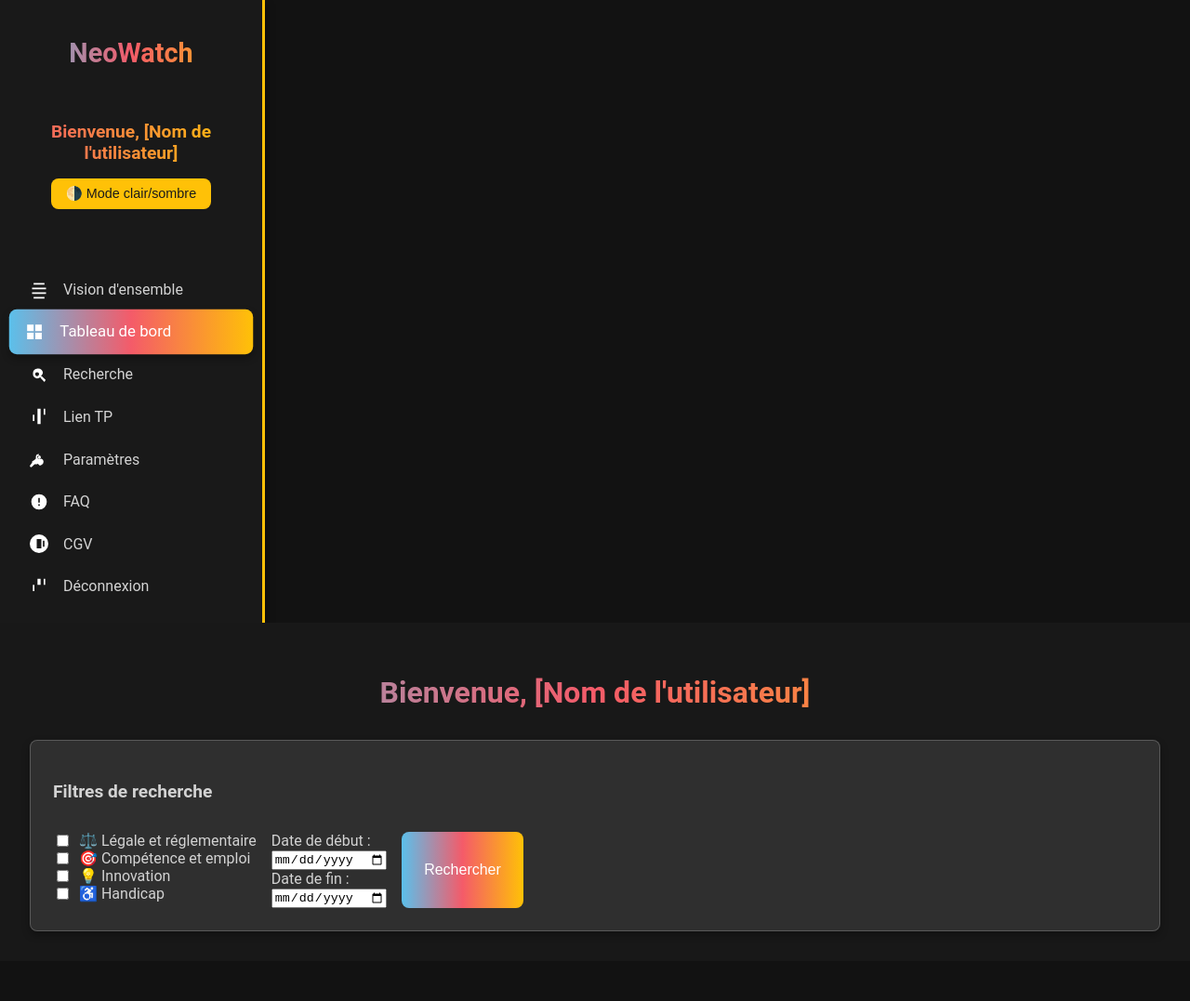
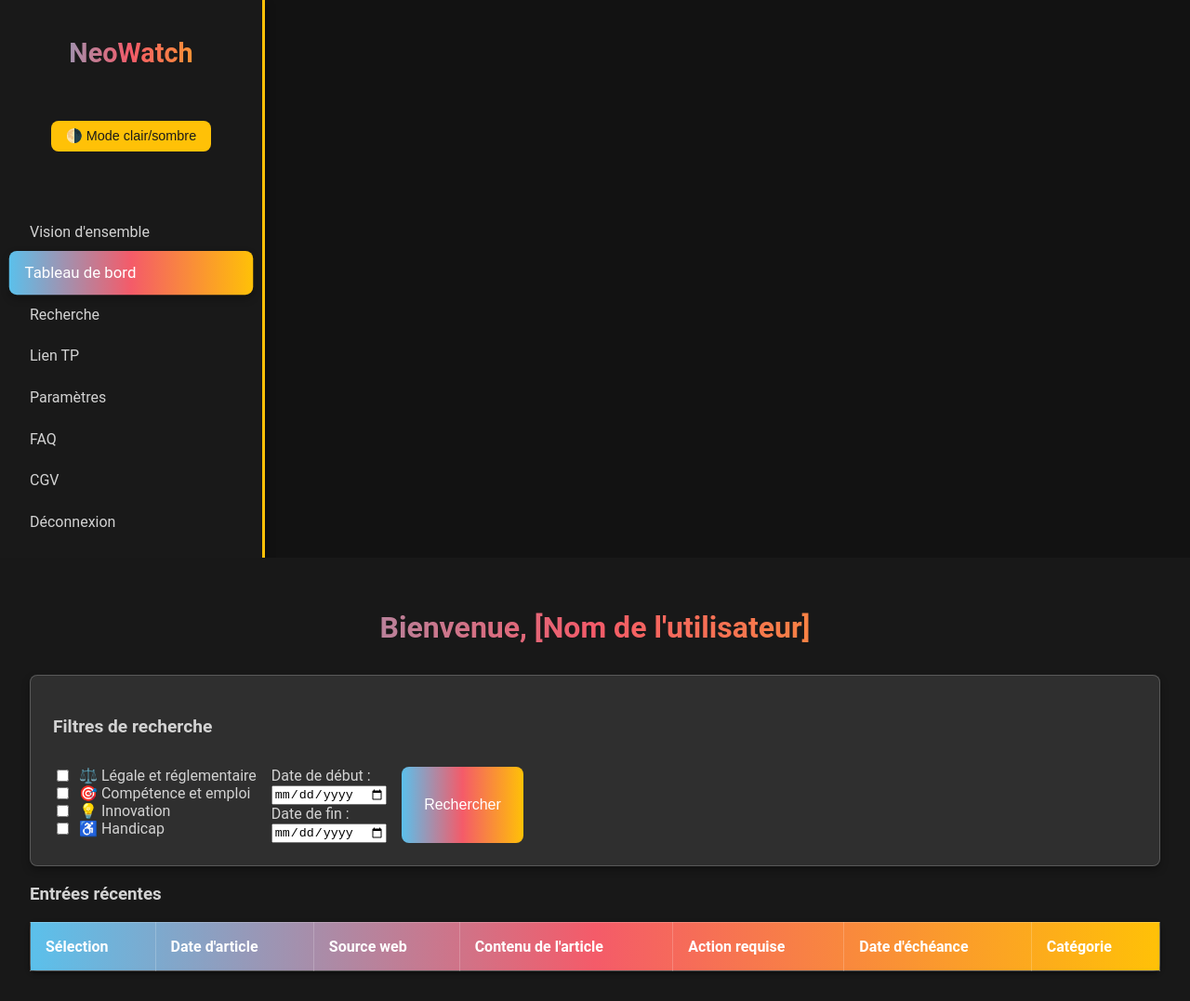
Before and after one commit to Julien-dao/NeoWatch-veille, a plain HTML site: page dashboard.html in a window 1280 px wide. Shown: the whole page at 93% size. Before the commit the page ends 1034 px from the top, so only its background shows below. Drawn offline with nearby package versions, Linux system fonts and the light colour scheme.

Commit message:
Amélioration du visuel et des icônes SVG du tableau de bord

```diff
--- a/dashboard.html
+++ b/dashboard.html
@@ -26,56 +26,31 @@
         <aside class="sidebar">
             <h1 class="sidebar-title">NeoWatch</h1>
             <div class="user-greeting">
-                <h2>Bienvenue, <span class="header-highlight">[Nom de l'utilisateur]</span></h2>
                 <button class="theme-toggle-btn" id="theme-toggle">🌗 Mode clair/sombre</button>
             </div>
             <nav>
                 <a href="overview.html" class="nav-item" id="overview">
-                    <svg xmlns="http://www.w3.org/2000/svg" class="icon" fill="#ffffff" viewBox="0 0 24 24" width="16" height="16">
-                        <path d="M5 3h14v2H5zM3 9h18v2H3zM3 15h18v2H3zM5 21h14v2H5z"/>
-                    </svg>
                     Vision d'ensemble
                 </a>
                 <a href="dashboard.html" class="nav-item active" id="dashboard">
-                    <svg xmlns="http://www.w3.org/2000/svg" class="icon" fill="#ffffff" viewBox="0 0 24 24" width="16" height="16">
-                        <path d="M3 3h8v8H3zM13 3h8v8h-8zM3 13h8v8H3zM13 13h8v8h-8z"/>
-                    </svg>
                     Tableau de bord
                 </a>
                 <a href="search.html" class="nav-item" id="search">
-                    <svg xmlns="http://www.w3.org/2000/svg" class="icon" fill="#ffffff" viewBox="0 0 24 24" width="16" height="16">
-                        <path d="M15.5 14h-.79l-.28-.27A6.471 6.471 0 0 0 17 9.5 6.5 6.5 0 1 0 9.5 17a6.471 6.471 0 0 0 4.23-1.57l.27.28v.79l5 4.99L20.49 19l-4.99-5zm-6 0C8.01 14 7 12.99 7 11.5S8.01 9 9.5 9s2.5 1.01 2.5 2.5S10.99 14 9.5 14z"/>
-                    </svg>
                     Recherche
                 </a>
                 <a href="link-tp.html" class="nav-item" id="link-tp">
-                    <svg xmlns="http://www.w3.org/2000/svg" class="icon" fill="#ffffff" viewBox="0 0 24 24" width="16" height="16">
-                        <path d="M10 2h4v20h-4zm-6 8h2v8H4zm14-8h2v8h-2z"/>
-                    </svg>
                     Lien TP
                 </a>
                 <a href="settings.html" class="nav-item" id="settings">
-                    <svg xmlns="http://www.w3.org/2000/svg" class="icon" fill="#ffffff" viewBox="0 0 24 24" width="16" height="16">
-                        <path d="M12 7.25c1.273 0 2.312 1.038 2.312 2.312S13.273 11.875 12 11.875c-1.273 0-2.312-1.038-2.312-2.312S10.727 7.25 12 7.25zm0-1.875A4.188 4.188 0 0 0 7.812 9.562c0 .497.088.978.245 1.438l-2.09 2.09A6.974 6.974 0 0 0 3 15c0 .477.036.944.105 1.397L.668 19.834a1.5 1.5 0 0 0 2.121 2.121l3.438-3.437c.454.068.92.105 1.397.105a6.974 6.974 0 0 0 2.91-.668l2.09 2.09a4.188 4.188 0 0 0 2.438-.668 4.188 4.188 0 0 0 0-7.875c-.46.157-.941.245-1.438.245a4.188 4.188 0 0 0-2.312-.245L9.562 9.562A4.188 4.188 0 0 0 10.125 12z"/>
-                    </svg>
                     Paramètres
                 </a>
                 <a href="faq.html" class="nav-item" id="faq">
-                    <svg xmlns="http://www.w3.org/2000/svg" class="icon" fill="#ffffff" viewBox="0 0 24 24" width="16" height="16">
-                        <path d="M12 2a10 10 0 1 0 0 20 10 10 0 0 0 0-20zm1 15h-2v-2h2v2zm0-4h-2V7h2v6z"/>
-                    </svg>
                     FAQ
                 </a>
                 <a href="cgv.html" class="nav-item" id="cgv">
-                    <svg xmlns="http://www.w3.org/2000/svg" class="icon" fill="#ffffff" viewBox="0 0 24 24" width="16" height="16">
-                        <path d="M12 0a12 12 0 1 0 0 24 12 12 0 0 0 0-24zM9 6h6v12H9zm8 2h2v8h-2V8z"/>
-                    </svg>
                     CGV
                 </a>
                 <a href="index.html" class="nav-item logout" id="logout">
-                    <svg xmlns="http://www.w3.org/2000/svg" class="icon" fill="#ffffff" viewBox="0 0 24 24" width="16" height="16">
-                        <path d="M10 2h4v8h-4zm-6 8h2v8H4zm14-8h2v8h-2z"/>
-                    </svg>
                     Déconnexion
                 </a>
             </nav>
@@ -83,10 +58,13 @@
 
         <!-- Zone principale -->
         <main class="main">
-            <header class="dashboard-header animate__animated animate__fadeInDown">
+            <!-- En-tête -->
+            <header class="dashboard-header">
                 <h2>Bienvenue, <span class="header-highlight">[Nom de l'utilisateur]</span></h2>
             </header>
-            <section class="filters animate__animated animate__fadeInUp">
+
+            <!-- Filtres de recherche -->
+            <section class="filters">
                 <h3>Filtres de recherche</h3>
                 <div class="filter-group">
                     <label>
@@ -114,6 +92,27 @@
                 </div>
                 <button class="refresh-button" id="search-btn">Rechercher</button>
             </section>
+
+            <!-- Tableau des entrées récentes -->
+            <section class="dashboard-table">
+                <h3>Entrées récentes</h3>
+                <table>
+                    <thead>
+                        <tr>
+                            <th>Sélection</th>
+                            <th>Date d'article</th>
+                            <th>Source web</th>
+                            <th>Contenu de l'article</th>
+                            <th>Action requise</th>
+                            <th>Date d'échéance</th>
+                            <th>Catégorie</th>
+                        </tr>
+                    </thead>
+                    <tbody id="entries-tbody">
+                        <!-- Contenu dynamique généré par JavaScript -->
+                    </tbody>
+                </table>
+            </section>
         </main>
     </div>
 
```
Also changed, not shown: scripts.js (+8 -28 lines).
